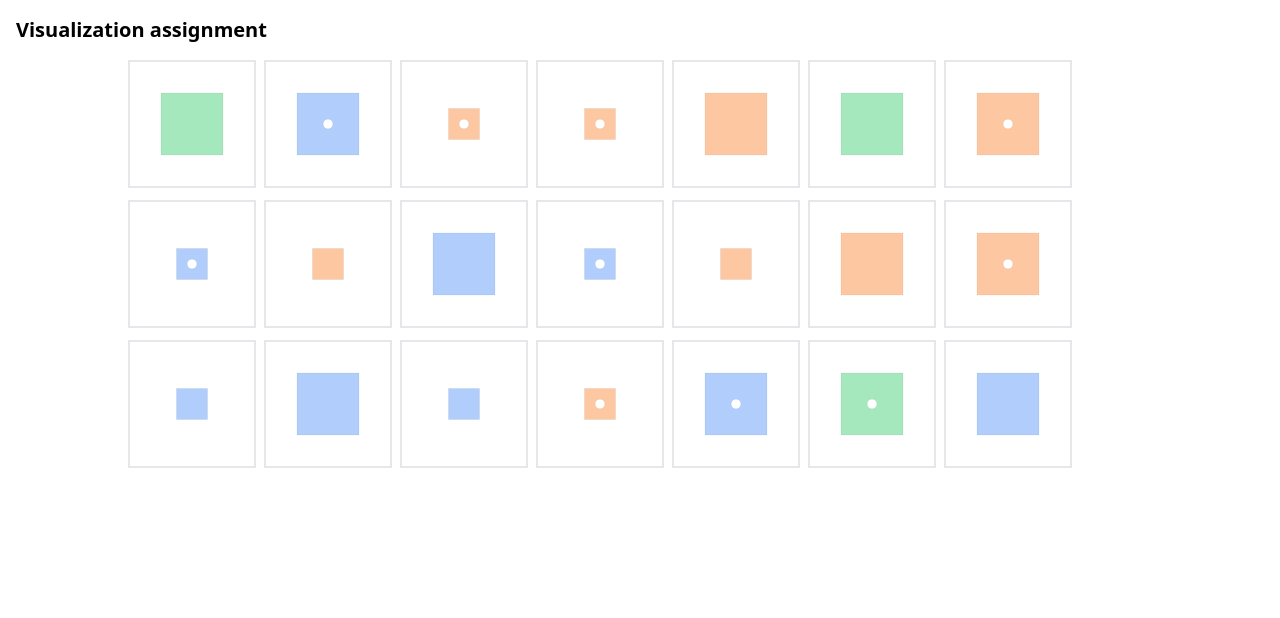
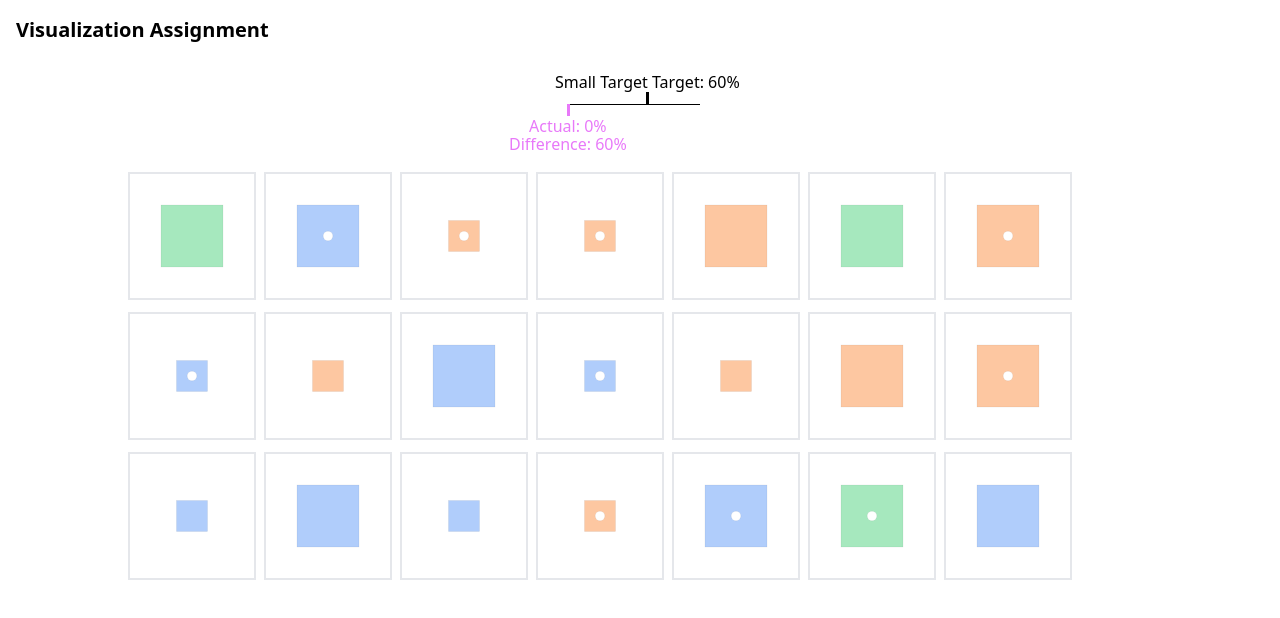
Before and after one commit to manoldonev/react-visualization-assignment-ts, a React (Vite) app: page / in a window 1280 px wide. Shown: the top 618 px of the page. Built offline with nearby package versions, Linux system fonts and the light colour scheme.

Commit message:
feat: add small target statistic component (#6)

```diff
--- a/src/App/App.tsx
+++ b/src/App/App.tsx
@@ -1,3 +1,4 @@
+import { SmallTargetStatistic } from '../components/SmallTargetStatistic';
 import { Box } from '../components/Box';
 import { getShapes } from '../models/shape';
 
@@ -5,11 +6,12 @@ const App = (): JSX.Element => {
   const shapes = getShapes();
 
   return (
-    <main>
-      <h1 className="m-4">Visualization assignment</h1>
+    <main className="min-h-screen">
+      <h1 className="m-4">Visualization Assignment</h1>
 
-      <div className="m-4">
-        <div className=" mx-auto flex max-w-5xl flex-wrap gap-x-2 gap-y-3">
+      <div className="mx-auto flex w-fit flex-col p-4">
+        <SmallTargetStatistic target={0.6} className="mx-auto" />
+        <div className="flex max-w-5xl flex-wrap gap-x-2 gap-y-3">
           {shapes.map((item) => (
             <Box key={item.id} data={item} />
           ))}
--- /dev/null
+++ b/src/components/SmallTargetStatistic.tsx
@@ -0,0 +1,103 @@
+import { useAtom } from 'jotai';
+import { useEffect, useRef } from 'react';
+import { useInitialRender } from '../hooks/useInitialRender';
+import { selectionAtom } from '../atoms/selectionAtom';
+import { getShapes } from '../models/shape';
+
+const formatPercent = (value: number): string => {
+  return `${value.toLocaleString(undefined, { style: 'percent' })}`;
+};
+
+const scaleWidth = 132;
+
+const SmallTargetStatistic = ({ target, className = '' }: { target: number; className?: string }): JSX.Element => {
+  const [selection] = useAtom(selectionAtom);
+  const totalCount = selection.size;
+  let smallCount = 0;
+  let actual = 0;
+  if (totalCount > 0) {
+    const shapes = getShapes();
+    smallCount = shapes.filter((shape) => selection.has(shape.id) && shape.size === 'small').length;
+
+    actual = smallCount / totalCount;
+  }
+
+  const isInitialRender = useInitialRender();
+  const targetTextElement = useRef<SVGTextElement | null>(null);
+  const targetTickElement = useRef<SVGLineElement | null>(null);
+  const actualTextElement = useRef<SVGTextElement | null>(null);
+  const actualTickElement = useRef<SVGLineElement | null>(null);
+  const diffTextElement = useRef<SVGTextElement | null>(null);
+
+  useEffect(() => {
+    const targetTickX = target * scaleWidth;
+
+    if (targetTickElement.current != null) {
+      targetTickElement.current.setAttribute('x1', targetTickX.toFixed(0));
+      targetTickElement.current.setAttribute('x2', targetTickX.toFixed(0));
+    }
+
+    if (targetTextElement.current != null) {
+      console.log(targetTextElement.current);
+      targetTextElement.current.setAttribute(
+        'x',
+        (targetTickX - targetTextElement.current.getComputedTextLength() / 2).toFixed(0),
+      );
+    }
+  }, [target]);
+
+  useEffect(() => {
+    const actualTickX = actual * scaleWidth;
+
+    if (actualTickElement.current != null) {
+      const transformValue = actualTickX.toFixed(0);
+      actualTickElement.current.style.transform = `translateX(${transformValue}px)`;
+    }
+
+    if (actualTextElement.current != null) {
+      const transformValue = (actualTickX - actualTextElement.current.getComputedTextLength() / 2).toFixed(0);
+      actualTextElement.current.style.transform = `translateX(${transformValue}px)`;
+    }
+
+    if (diffTextElement.current != null) {
+      const transformValue = (actualTickX - diffTextElement.current.getComputedTextLength() / 2).toFixed(0);
+      diffTextElement.current.style.transform = `translateX(${transformValue}px)`;
+    }
+  }, [actual]);
+
+  return (
+    <div className={className}>
+      <svg className="h-24 w-72" viewBox="-72 0 288 96">
+        <text ref={targetTextElement} y={12} className="fill-black">
+          Small Target Target: {formatPercent(target)}
+        </text>
+        <line ref={targetTickElement} y1={16} y2={28} className="stroke-black stroke-[3]" shapeRendering="crispEdges" />
+        <line x1={0} x2={scaleWidth} y1={28.5} y2={28.5} shapeRendering="crispEdges" strokeWidth={1} stroke="black" />
+        <line
+          ref={actualTickElement}
+          y1={28}
+          y2={40}
+          className="stroke-fuchsia-400 stroke-[3] transition-transform duration-1000"
+          shapeRendering="crispEdges"
+        />
+
+        <text
+          ref={actualTextElement}
+          y={56}
+          className={`fill-fuchsia-400 ${isInitialRender ? 'transition-none' : 'transition-transform'} duration-1000`}
+        >
+          Actual: {formatPercent(actual)}
+        </text>
+        <text
+          ref={diffTextElement}
+          y={74}
+          className={`fill-fuchsia-400 ${isInitialRender ? 'transition-none' : 'transition-transform'} duration-1000`}
+        >
+          Difference: {formatPercent(Math.abs(target - actual))}
+        </text>
+      </svg>
+    </div>
+  );
+};
+
+export { SmallTargetStatistic };
--- /dev/null
+++ b/src/hooks/useInitialRender.ts
@@ -0,0 +1,13 @@
+import { useEffect, useRef } from 'react';
+
+const useInitialRender = (): boolean => {
+  const initialRender = useRef<boolean>(true);
+
+  useEffect(() => {
+    initialRender.current = false;
+  }, []);
+
+  return initialRender.current;
+};
+
+export { useInitialRender };
--- a/src/vitest.setup.ts
+++ b/src/vitest.setup.ts
@@ -5,3 +5,11 @@
 import '@testing-library/jest-dom';
 import '@testing-library/jest-dom/extend-expect';
 import 'whatwg-fetch';
+import { beforeAll } from 'vitest';
+
+beforeAll(() => {
+  // eslint-disable-next-line @typescript-eslint/no-unsafe-member-access, @typescript-eslint/no-explicit-any
+  (<any>window.SVGElement).prototype.getComputedTextLength = (): number => {
+    return 0;
+  };
+});
```
